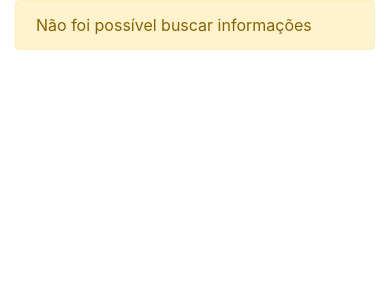
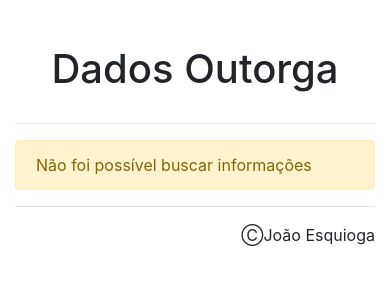
Before and after one commit to esquioga/visualizadors-dados-geracao, a Flask app: template templates/index.html in a window 390 px wide. Shown: the top 300 px of the page. Run offline with Flask 2, Linux system fonts and the light colour scheme; the template is opened without the code that fills it, so the values that code supplies are empty; parts of the project's set-up code (start-up, migrations or seed data) failed here and were passed over; some libraries are stand-ins or nearby versions.

Commit message:
View additions(header, footer and meta tags)

```diff
--- /dev/null
+++ b/static/css/style.css
@@ -0,0 +1,24 @@
+#header > hr {
+	margin-top: 30px;
+}
+
+#logo {
+	width: 72px;
+	height: 72px;
+	float: left;
+	margin-left: 15px;
+	margin-top: -10px;
+}
+
+#titulo {
+	text-align: center;
+	margin-top: 45px;
+}
+
+#search-bar-div {
+	margin-bottom: 20px;
+}
+
+#footer > p {
+	text-align: right;
+}
--- a/templates/index.html
+++ b/templates/index.html
@@ -1,14 +1,51 @@
 <!doctype html>
+<html lang="pt-br">
+
 <meta charset="utf-8">
+<meta name="description" content="Visualizador de dados de outorga de geração de energia elétrica">
+<meta name="keywords" content="Outorga, ANEEL, Geração, Energia, Elétrica, Eletricidade">
+<meta name="author" content="João Esquioga">
 <meta name="viewport" content="width=device-width, initial-scale=1, shrink-to-fit=no">
-<link rel="stylesheet" href={{ url_for('static', filename='css/bootstrap.min.css') }} integrity="sha384-MCw98/SFnGE8fJT3GXwEOngsV7Zt27NXFoaoApmYm81iuXoPkFOJwJ8ERdknLPMO" crossorigin="anonymous">
+
+<link rel="shortcut icon" href={{ url_for('static', filename='images/Logo.ico') }}>
+
+<link rel="stylesheet" href={{ url_for('static', filename='bootstrap/css/bootstrap.min.css') }} integrity="sha384-MCw98/SFnGE8fJT3GXwEOngsV7Zt27NXFoaoApmYm81iuXoPkFOJwJ8ERdknLPMO" crossorigin="anonymous">
+<script src="https://code.jquery.com/jquery-3.3.1.slim.min.js" integrity="sha384-q8i/X+965DzO0rT7abK41JStQIAqVgRVzpbzo5smXKp4YfRvH+8abtTE1Pi6jizo" crossorigin="anonymous"></script>
+<script src="https://cdnjs.cloudflare.com/ajax/libs/popper.js/1.14.3/umd/popper.min.js" integrity="sha384-ZMP7rVo3mIykV+2+9J3UJ46jBk0WLaUAdn689aCwoqbBJiSnjAK/l8WvCWPIPm49" crossorigin="anonymous"></script>
+<script src="https://stackpath.bootstrapcdn.com/bootstrap/4.1.3/js/bootstrap.min.js" integrity="sha384-ChfqqxuZUCnJSK3+MXmPNIyE6ZbWh2IMqE241rYiqJxyMiZ6OW/JmZQ5stwEULTy" crossorigin="anonymous"></script>
+
+<link rel="stylesheet" type="text/css" href={{ url_for('static', filename='open-iconic-master/font/css/open-iconic.min.css') }}>
+
+<link rel="stylesheet" type="text/css" href={{ url_for('static', filename='css/style.css') }}>
+
+
 <title>Dados Geração de Energia</title>
-<div class='container'>
+
+
+<div class="container-fluid" id="header">
+	<div id="logo" class="d-none d-sm-block">
+		<img src={{ url_for('static', filename='images/Logo_MD_72px.png') }}>
+	</div>
+	<div id="titulo">
+		<h1>Dados Outorga</h1>
+	</div>
+	<hr>
+</div>
+<div class="container">
 	{% if infos %}
+		<div class="input-group" id="search-bar-div">
+			<input type="text" class="form-control">
+			<div class="input-group-append">
+				<button class="btn btn-outline-secondary" type="button">
+					<span class="oi" data-glyph="magnifying-glass"></span>
+				</button>
+			</div>
+		</div>
+		<div class="content">
 		  	{% for info in infos %}
-  <div class='jumbotron'>
+			  	<div class="jumbotron">
 				  	<h2>{{ info.nomeDist }}</h2>
-    <p>Pontencia: {{ info.potenciaInstalada }}</p>
+				    <p>Pontência: {{ info.potenciaInstalada }}</p>
 				    <p>Data referencia: {{ info.dataRef }}</p>
 				    <p>Data de processamento: {{ info.dateTime }}</p>
 			  	</div>
@@ -17,3 +54,9 @@
 	  	<div class="alert alert-warning">Não foi possível buscar informações</div>
 	{% endif %}
 	</div>
+</div>
+<div id="footer" class="container-fluid">
+	<hr>
+	<p>&#9400;João Esquioga</p>
+</div>
+</html>
```
Also changed, not shown: README.md, 1 other file. Lines whose indentation alone changed are shown as unchanged.
